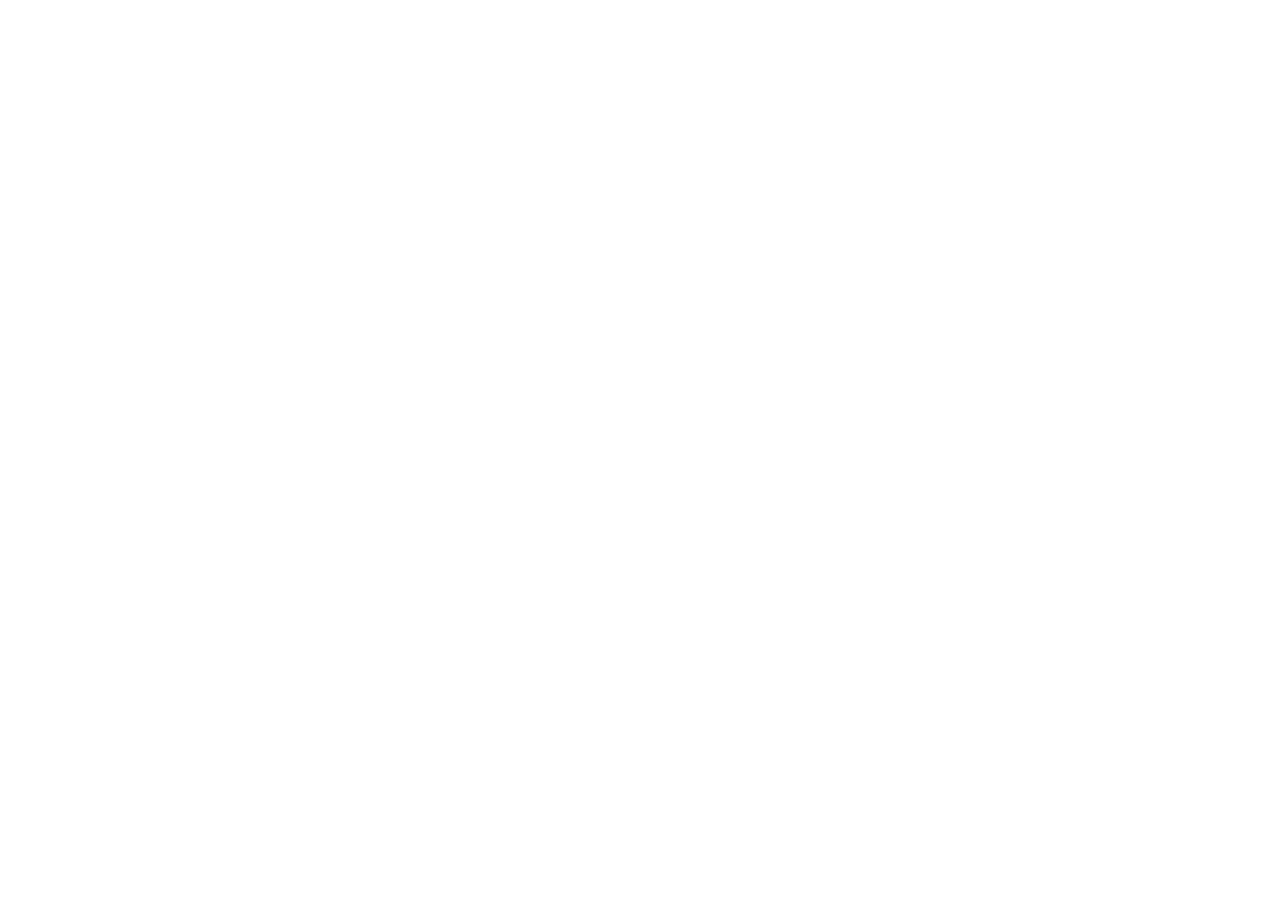
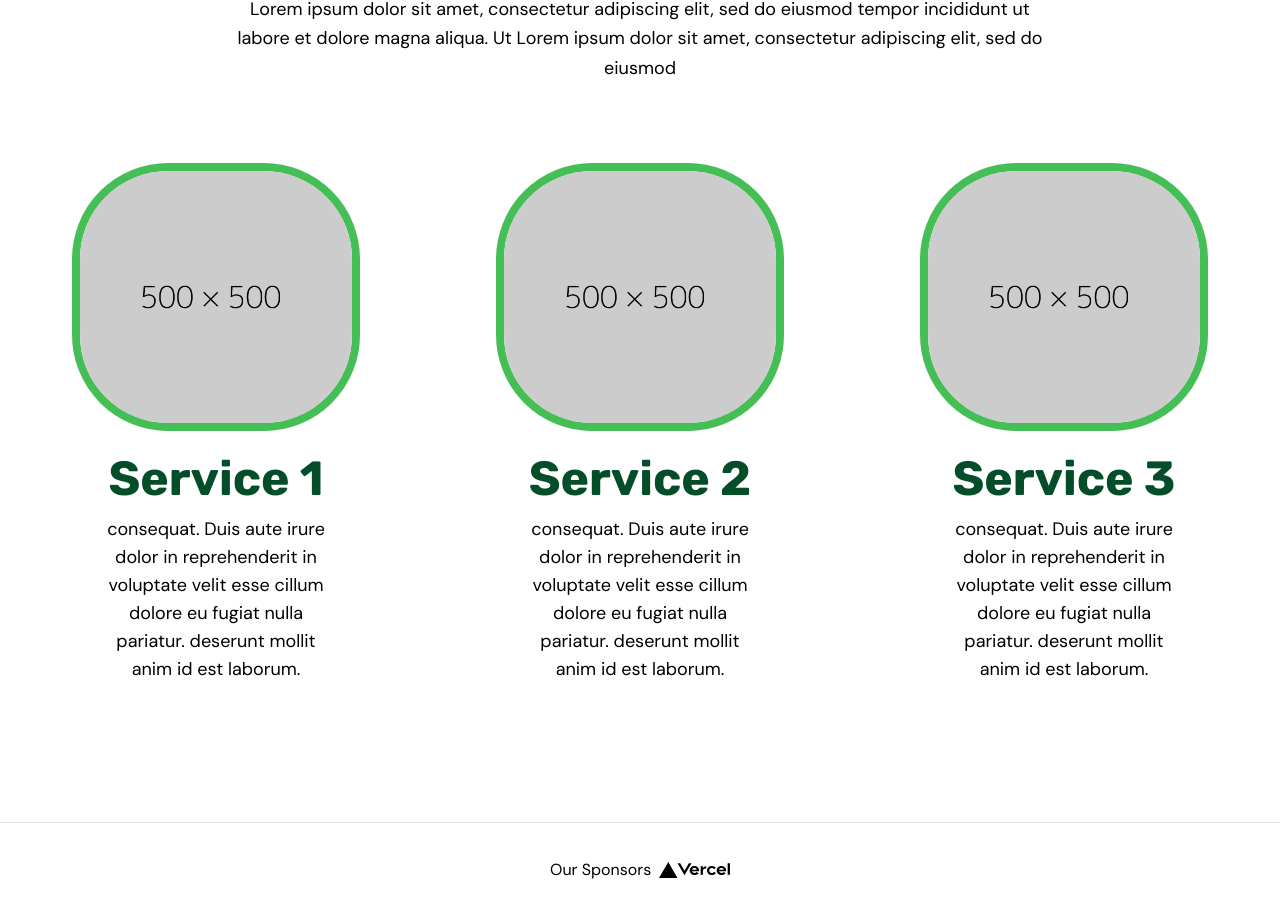
Before and after one commit to khasmir04/resiklo-app, a Next.js app: page / in a window 1280 px wide. Shown: the part 989-1906 px from the top of the page. Before the commit the page ends 896 px from the top, so only its background shows below. Built offline with nearby package versions, Linux system fonts and the light colour scheme.

Commit message:
Added services section

```diff
--- a/pages/index.js
+++ b/pages/index.js
@@ -15,7 +15,7 @@ export default function Home() {
               </h1>
               <p className="mb-20 leading-relaxed text-white text-lg">Copper mug try-hard pitchfork pour-over freegan heirloom neutra air plant cold-pressed tacos poke beard tote bag. Heirloom echo park mlkshk tote bag selvage hot chicken authentic tumeric truffaut hexagon try-hard chambray.</p>
               <div className="flex justify-center">
-                <button className="inline-flex text-white bg-black border-0 py-2 px-6 focus:outline-none hover:bg-white hover:text-black rounded-[20px] text-lg uppercase">Learn More &gt;</button>
+                <button className="inline-flex text-white bg-black border-0 py-2 px-6 focus:outline-none hover:bg-white hover:text-primary-dark rounded-[20px] text-lg uppercase">Learn More &gt;</button>
               </div>
             </div>
           </div>
@@ -24,6 +24,99 @@ export default function Home() {
           </div>
         </div>
       </section>
+      <section id="services">
+        <div className="container px-5 py-24 mx-auto">
+          <div className="flex flex-col text-center w-full mb-20">
+            <h1 className="font-rubik font-bold text-7xl mb-4 text-primary-dark uppercase">Our Services</h1>
+            <p className="font-dmsans lg:w-2/3 mx-auto leading-relaxed text-lg">
+              Lorem ipsum dolor sit amet, consectetur adipiscing elit, sed do eiusmod tempor incididunt ut labore et dolore magna aliqua. Ut Lorem ipsum dolor sit amet, consectetur adipiscing elit, sed do eiusmod
+            </p>
+          </div>
+          <div className="flex flex-wrap -m-4">
+            <div className="p-4 lg:w-1/3 md:w-1/2">
+              <div className="h-full flex flex-col items-center text-center">
+                <Image alt="team" width={288} height={268} className="services-img flex-shrink-0 rounded-[96px] w-full h-56 !border-solid !border-8 !border-primary object-cover object-center" src="/assets/img/500x500.png" />
+                <div className="w-full mt-6">
+                  <h3 className="font-rubik font-bold text-5xl text-primary-dark mb-3">Service 1</h3>
+                  <p className="font-dmsans mb-4 text-lg px-20"> consequat. Duis aute irure dolor in reprehenderit in voluptate velit esse cillum dolore eu fugiat nulla pariatur.  deserunt mollit anim id est laborum.</p>
+                  <span className="inline-flex">
+                    <a className="text-gray-500">
+                      <svg fill="none" strokeLinecap="round" strokeLinejoin="round" strokeWidth={2} className="w-5 h-5" viewBox="0 0 24 24">
+                        <path d="M18 2h-3a5 5 0 00-5 5v3H7v4h3v8h4v-8h3l1-4h-4V7a1 1 0 011-1h3z" />
+                      </svg>
+                    </a>
+                    <a className="ml-2 text-gray-500">
+                      <svg fill="none" strokeLinecap="round" strokeLinejoin="round" strokeWidth={2} className="w-5 h-5" viewBox="0 0 24 24">
+                        <path d="M23 3a10.9 10.9 0 01-3.14 1.53 4.48 4.48 0 00-7.86 3v1A10.66 10.66 0 013 4s-4 9 5 13a11.64 11.64 0 01-7 2c9 5 20 0 20-11.5a4.5 4.5 0 00-.08-.83A7.72 7.72 0 0023 3z" />
+                      </svg>
+                    </a>
+                    <a className="ml-2 text-gray-500">
+                      <svg fill="none" strokeLinecap="round" strokeLinejoin="round" strokeWidth={2} className="w-5 h-5" viewBox="0 0 24 24">
+                        <path d="M21 11.5a8.38 8.38 0 01-.9 3.8 8.5 8.5 0 01-7.6 4.7 8.38 8.38 0 01-3.8-.9L3 21l1.9-5.7a8.38 8.38 0 01-.9-3.8 8.5 8.5 0 014.7-7.6 8.38 8.38 0 013.8-.9h.5a8.48 8.48 0 018 8v.5z" />
+                      </svg>
+                    </a>
+                  </span>
+                </div>
+              </div>
+            </div>
+            <div className="p-4 lg:w-1/3 md:w-1/2">
+              <div className="h-full flex flex-col items-center text-center">
+                <Image alt="team" width={288} height={268} className="services-img flex-shrink-0 rounded-[96px] w-full h-56 !border-solid !border-8 !border-primary object-cover object-center" src="/assets/img/500x500.png" />
+                <div className="w-full mt-6">
+                  <h3 className="font-rubik font-bold text-5xl text-primary-dark mb-3">Service 2</h3>
+                  <p className="font-dmsans mb-4 text-lg px-20"> consequat. Duis aute irure dolor in reprehenderit in voluptate velit esse cillum dolore eu fugiat nulla pariatur.  deserunt mollit anim id est laborum.</p>
+                  <span className="inline-flex">
+                    <a className="text-gray-500">
+                      <svg fill="none" strokeLinecap="round" strokeLinejoin="round" strokeWidth={2} className="w-5 h-5" viewBox="0 0 24 24">
+                        <path d="M18 2h-3a5 5 0 00-5 5v3H7v4h3v8h4v-8h3l1-4h-4V7a1 1 0 011-1h3z" />
+                      </svg>
+                    </a>
+                    <a className="ml-2 text-gray-500">
+                      <svg fill="none" strokeLinecap="round" strokeLinejoin="round" strokeWidth={2} className="w-5 h-5" viewBox="0 0 24 24">
+                        <path d="M23 3a10.9 10.9 0 01-3.14 1.53 4.48 4.48 0 00-7.86 3v1A10.66 10.66 0 013 4s-4 9 5 13a11.64 11.64 0 01-7 2c9 5 20 0 20-11.5a4.5 4.5 0 00-.08-.83A7.72 7.72 0 0023 3z" />
+                      </svg>
+                    </a>
+                    <a className="ml-2 text-gray-500">
+                      <svg fill="none" strokeLinecap="round" strokeLinejoin="round" strokeWidth={2} className="w-5 h-5" viewBox="0 0 24 24">
+                        <path d="M21 11.5a8.38 8.38 0 01-.9 3.8 8.5 8.5 0 01-7.6 4.7 8.38 8.38 0 01-3.8-.9L3 21l1.9-5.7a8.38 8.38 0 01-.9-3.8 8.5 8.5 0 014.7-7.6 8.38 8.38 0 013.8-.9h.5a8.48 8.48 0 018 8v.5z" />
+                      </svg>
+                    </a>
+                  </span>
+                </div>
+              </div>
+            </div>
+            <div className="p-4 lg:w-1/3 md:w-1/2">
+              <div className="h-full flex flex-col items-center text-center">
+                <Image alt="team" width={288} height={268} className="services-img flex-shrink-0 rounded-[96px] w-full h-56 !border-solid !border-8 !border-primary object-cover object-center" src="/assets/img/500x500.png" />
+                <div className="w-full mt-6">
+                  <h3 className="font-rubik font-bold text-5xl text-primary-dark mb-3">Service 3</h3>
+                  <p className="font-dmsans mb-4 text-lg px-20"> consequat. Duis aute irure dolor in reprehenderit in voluptate velit esse cillum dolore eu fugiat nulla pariatur.  deserunt mollit anim id est laborum.</p>
+                  <span className="inline-flex">
+                    <a className="text-gray-500">
+                      <svg fill="none" strokeLinecap="round" strokeLinejoin="round" strokeWidth={2} className="w-5 h-5" viewBox="0 0 24 24">
+                        <path d="M18 2h-3a5 5 0 00-5 5v3H7v4h3v8h4v-8h3l1-4h-4V7a1 1 0 011-1h3z" />
+                      </svg>
+                    </a>
+                    <a className="ml-2 text-gray-500">
+                      <svg fill="none" strokeLinecap="round" strokeLinejoin="round" strokeWidth={2} className="w-5 h-5" viewBox="0 0 24 24">
+                        <path d="M23 3a10.9 10.9 0 01-3.14 1.53 4.48 4.48 0 00-7.86 3v1A10.66 10.66 0 013 4s-4 9 5 13a11.64 11.64 0 01-7 2c9 5 20 0 20-11.5a4.5 4.5 0 00-.08-.83A7.72 7.72 0 0023 3z" />
+                      </svg>
+                    </a>
+                    <a className="ml-2 text-gray-500">
+                      <svg fill="none" strokeLinecap="round" strokeLinejoin="round" strokeWidth={2} className="w-5 h-5" viewBox="0 0 24 24">
+                        <path d="M21 11.5a8.38 8.38 0 01-.9 3.8 8.5 8.5 0 01-7.6 4.7 8.38 8.38 0 01-3.8-.9L3 21l1.9-5.7a8.38 8.38 0 01-.9-3.8 8.5 8.5 0 014.7-7.6 8.38 8.38 0 013.8-.9h.5a8.48 8.48 0 018 8v.5z" />
+                      </svg>
+                    </a>
+                  </span>
+                </div>
+              </div>
+            </div>
+          </div>
+        </div>
+      </section>
+      <section id="selling">
+
+      </section>
     </LayoutHome>
   )
 }
--- a/pages/services.js
+++ /dev/null
@@ -1,9 +0,0 @@
-const services = () => {
-  return (
-    <div>
-
-    </div>
-  )
-}
-
-export default services
--- a/tailwind.config.js
+++ b/tailwind.config.js
@@ -8,7 +8,7 @@ module.exports = {
         primary: {
           light: '#45BF55',
           DEFAULT: '#45BF55',
-          dark: '#45BF55',
+          dark: '#044d29',
         },
         secondary: {
           light: '#97ED8A',
```
